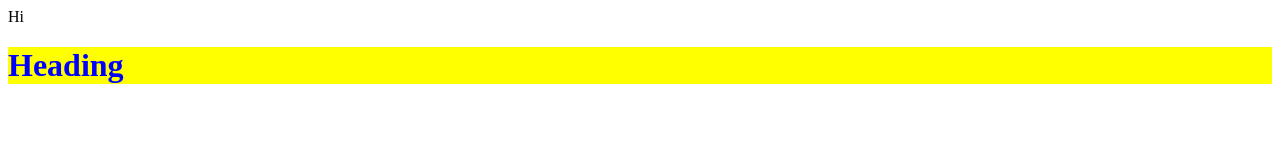
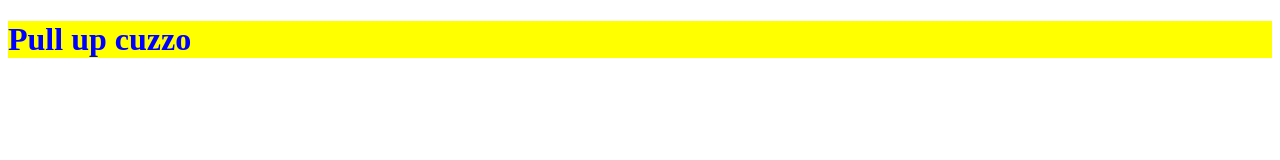
Before and after one commit to Mends7/myfirstpage, a plain HTML site: page index.html in a window 1280 px wide. Drawn offline with Linux system fonts and the light colour scheme.

Commit message:
Update index.html

```diff
--- a/index.html
+++ b/index.html
@@ -1,9 +1,8 @@
 <!DOCTYPE html>
 <html>
   <body>
-    Hi
     <div style="background-color:yellow">
-  <h1 style="color:blue">Heading</h1>
+  <h1 style="color:blue">Pull up cuzzo</h1>
 </div>
 
   </body>
```
